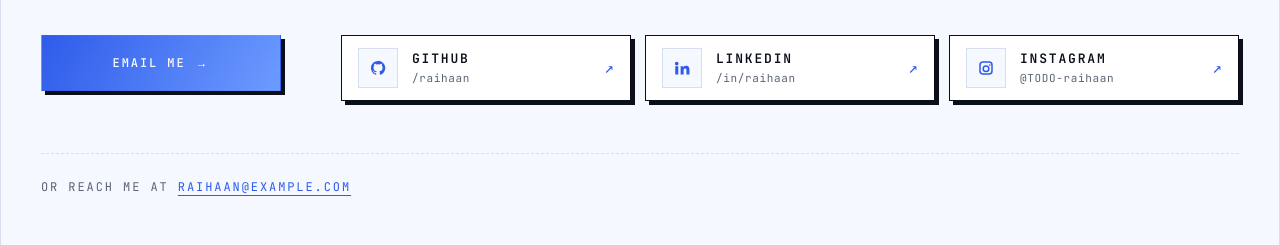
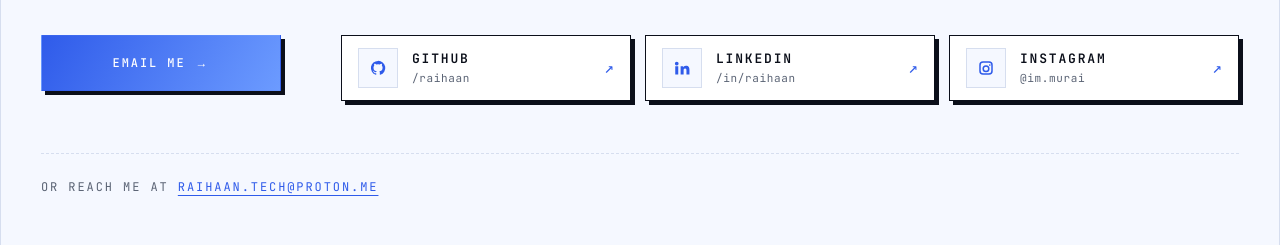
Before and after one commit to IMurai/portfolio-for-enuma-v2, a Next.js app: page / in a window 1280 px wide. Shown: the part 5036-5281 px from the top of the page. Built offline with nearby package versions, Linux system fonts and the light colour scheme.

Commit message:
add github, instagram and email

```diff
--- a/src/data/content.js
+++ b/src/data/content.js
@@ -163,14 +163,14 @@ export const contact = {
   headingHighlight: "something",
   subtext: "Open for collaboration and learning.",
   // TODO: replace with your real e-mail address
-  email: "raihaan@example.com",
+  email: "raihaan.tech@proton.me",
   emailButton: "EMAIL ME",
   socials: [
     {
       name: "GitHub",
       handle: "/raihaan",
       // TODO: replace with your real GitHub profile URL
-      href: "https://github.com/TODO-raihaan",
+      href: "https://github.com/IMurai",
     },
     {
       name: "LinkedIn",
@@ -180,9 +180,9 @@ export const contact = {
     },
     {
       name: "Instagram",
-      handle: "@TODO-raihaan",
+      handle: "@im.murai",
       // TODO: replace with your real Instagram profile URL
-      href: "https://instagram.com/TODO-raihaan",
+      href: "https://instagram.com/im.murai",
     },
   ],
 };
```
